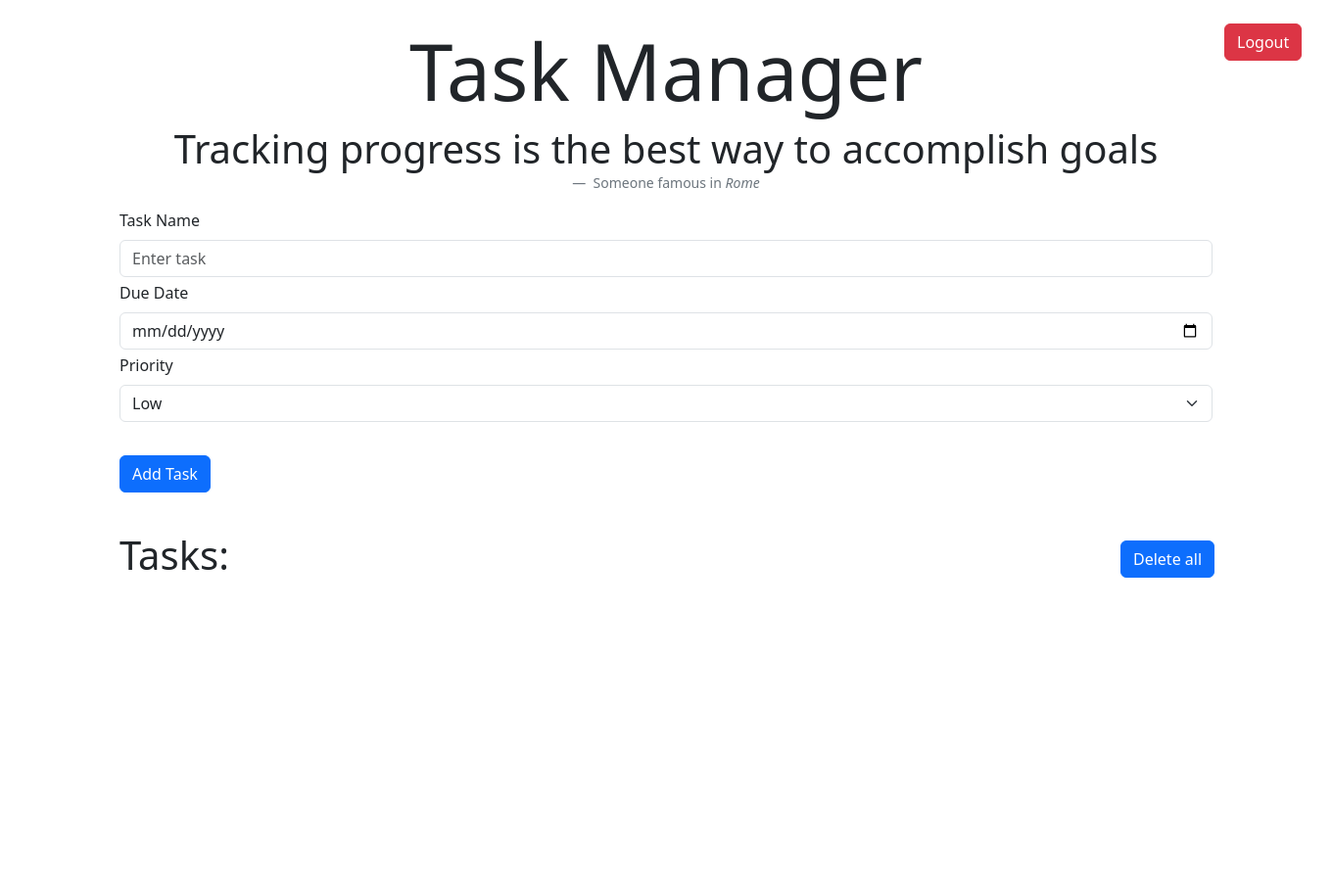
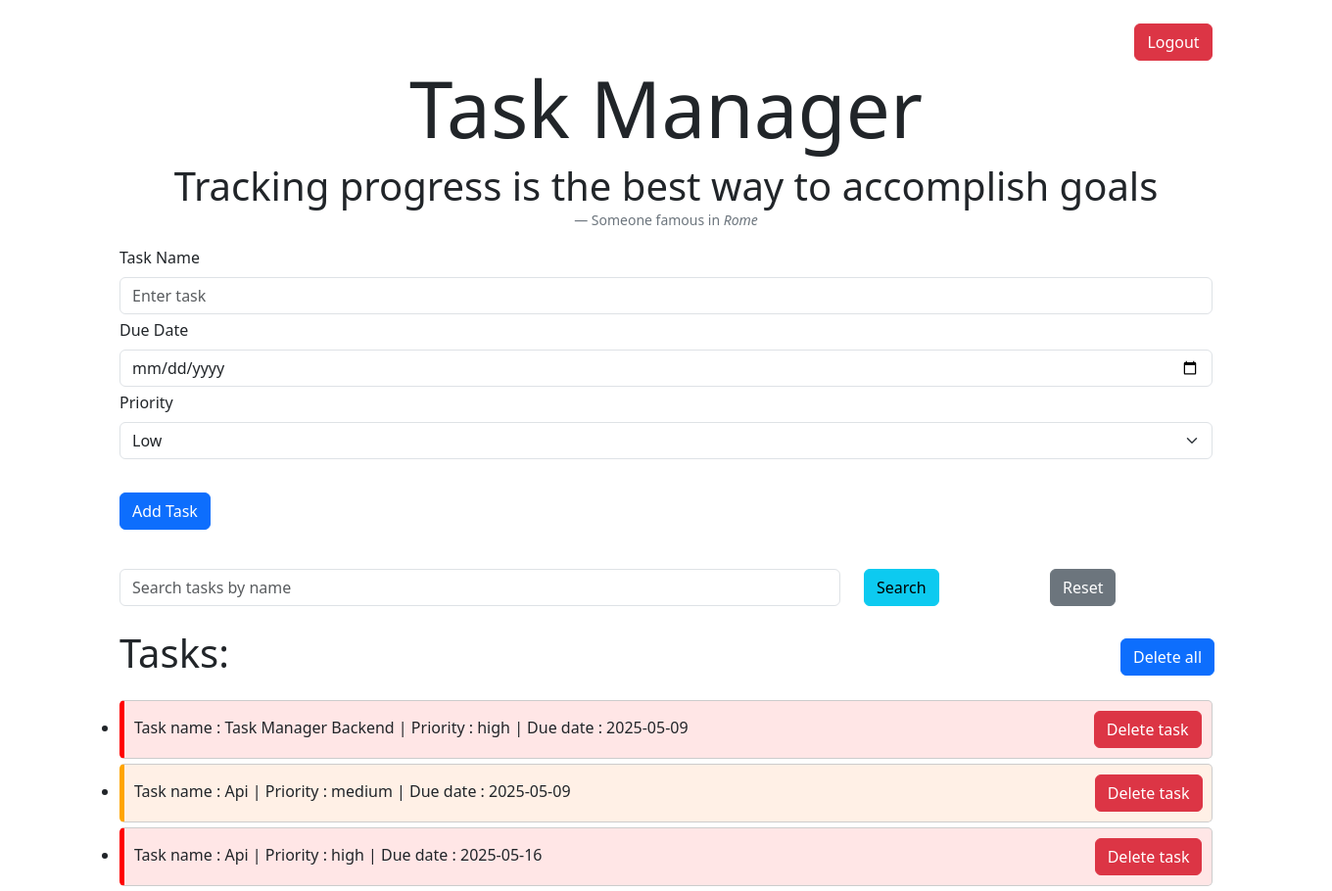
Before and after one commit to Shaurya200911/TaskManager, a Flask app: page / in a window 1360 px wide. Shown: the whole page at 98% size. Before the commit the page ends 590 px from the top, so only its background shows below. Run offline with Flask 3, Linux system fonts and the light colour scheme; a user stored in the database is signed in.

```diff
--- a/app.py
+++ b/app.py
@@ -1,5 +1,6 @@
 from flask import Flask, request, jsonify, redirect, url_for, render_template, session, send_from_directory
 from flask_sqlalchemy import SQLAlchemy
+from datetime import datetime
 
 app = Flask(__name__)
 app.config['SECRET_KEY'] = 'your-secret-key'
@@ -21,7 +22,6 @@ class Task(db.Model):
     title = db.Column(db.String(100), nullable=False)
     duedate = db.Column(db.Date, nullable=False)
     priority = db.Column(db.String, nullable=False)
-
     user_id = db.Column(db.Integer, db.ForeignKey('user.id'), nullable=False)
 
     def __repr__(self):
@@ -56,25 +56,76 @@ def login():
     else:
         return render_template('login.html')
 
-@app.route('/', methods=['GET', 'POST'])
+@app.route('/', methods=['GET'])
 def tasks():
     if 'user_id' not in session:
         return redirect(url_for('login'))
+    return render_template('index.html')
 
-    else:
-        if request.method == 'POST':
-            title = request.form.get('title')
-            duedate = request.form.get('duedate')
-            priority = request.form.get('priority')
+@app.route('/api/tasks', methods=['GET'])
+def get_tasks():
+    if 'user_id' not in session:
+        return jsonify({'error': 'Unauthorized'}), 401
+    tasks = Task.query.filter_by(user_id=session['user_id']).all()
+    return jsonify([
+        {
+            'id': task.id,
+            'name': task.title,
+            'dueDate': task.duedate.strftime('%Y-%m-%d'),
+            'priority': task.priority,
+            'completed': False
+        } for task in tasks
+    ])
 
-            task = Task(title=title, duedate=duedate, priority=priority, user_id=1)
-            db.session.add(task)
-            db.session.commit()
+@app.route('/api/tasks', methods=['POST'])
+def create_task():
+    if 'user_id' not in session:
+        return jsonify({'error': 'Unauthorized'}), 401
 
-            return redirect(url_for('tasks'))
-        else:
-            tasks = Task.query.all()
-            return render_template('index.html', tasks=tasks)
+    data = request.json
+    new_task = Task(
+        title=data['name'],
+        duedate=datetime.strptime(data['dueDate'], '%Y-%m-%d').date(),
+        priority=data['priority'],
+        user_id=session['user_id']
+    )
+    db.session.add(new_task)
+    db.session.commit()
+    return jsonify({'message': 'Task added', 'id': new_task.id})
+
+@app.route('/api/tasks/<int:task_id>', methods=['DELETE'])
+def delete_task(task_id):
+    if 'user_id' not in session:
+        return jsonify({'error': 'Unauthorized'}), 401
+
+    task = Task.query.filter_by(id=task_id, user_id=session['user_id']).first()
+    if not task:
+        return jsonify({'error': 'Task not found'}), 404
+
+    db.session.delete(task)
+    db.session.commit()
+    return jsonify({'message': 'Task deleted'})
+
+@app.route('/api/search')
+def search_tasks():
+    if 'user_id' not in session:
+        return jsonify({'error': 'Unauthorized'}), 401
+
+    keyword = request.args.get('q', '').lower()
+    tasks = Task.query.filter(
+        Task.user_id == session['user_id'],
+        Task.title.ilike(f'%{keyword}%')
+    ).all()
+
+    return jsonify([
+        {
+            'id': task.id,
+            'name': task.title,
+            'dueDate': task.duedate.strftime('%Y-%m-%d'),
+            'priority': task.priority,
+            'completed': False
+        } for task in tasks
+    ])
 
 @app.route('/logout')
 def logout():
@@ -92,4 +143,4 @@ def script():
 if __name__ == '__main__':
     with app.app_context():
         db.create_all()
-    app.run(debug=True)
+    app.run(host="0.0.0.0", debug=True)
--- /dev/null
+++ b/requirements.txt
@@ -0,0 +1,2 @@
+flask
+flask_sqlalchemy
--- a/script.js
+++ b/script.js
@@ -5,50 +5,42 @@ document.addEventListener('DOMContentLoaded', () => {
   const dueDateInput = document.getElementById('due-date');
   const prioritySelect = document.getElementById('priority');
   const tasksList = document.getElementById('tasks');
+  const searchButton = document.getElementById('search-btn');
+  const resetButton = document.getElementById('reset-btn');
+  const searchInput = document.getElementById('search-input');
 
-  function loadTasks() {
-    const storedTasks = localStorage.getItem('tasks');
-
-    return storedTasks ? JSON.parse(storedTasks) : [];
+  async function loadTasks() {
+    const response = await fetch('/api/tasks');
+    const tasks = await response.json();
+    renderTasks(tasks);
   }
 
-  function saveTasks() {
-    localStorage.setItem('tasks', JSON.stringify(tasks));
+  async function addTask(task) {
+    await fetch('/api/tasks', {
+      method: 'POST',
+      headers: {'Content-Type': 'application/json'},
+      body: JSON.stringify(task)
+    });
+    loadTasks();
   }
 
-  let tasks = loadTasks();
-  renderTasks(tasks);
+  async function deleteTask(id) {
+    await fetch(`/api/tasks/${id}`, { method: 'DELETE' });
+    loadTasks();
+  }
 
-  // function deleteTask(taskList) {
-  //   localStorage.removeItem('tasks');}
-  //   tasksList.innerHTML = '';
-  // });
-  //
-     deleteTaskButton.addEventListener('click', () => {
-       localStorage.removeItem('tasks');
-      tasksList.innerHTML = '';
-     })
-
-  addTaskButton.addEventListener('click', function() {
+  addTaskButton.addEventListener('click', function () {
     const taskName = taskNameInput.value;
     const dueDate = dueDateInput.value;
     const priority = prioritySelect.value;
 
-    if (taskName.trim() !== "" && dueDate.trim()!== "") {
+    if (taskName.trim() && dueDate.trim()) {
       const newTask = {
-        id: Date.now(),
         name: taskName,
         dueDate: dueDate,
-        priority: priority,
-        completed: false
+        priority: priority
       };
-
-      tasks.push(newTask);
-
-      saveTasks();
-
-      renderTasks(tasks);
-
+      addTask(newTask);
       taskNameInput.value = "";
       dueDateInput.value = "";
       prioritySelect.value = "low";
@@ -57,48 +49,54 @@ document.addEventListener('DOMContentLoaded', () => {
     }
   });
 
+  deleteTaskButton.addEventListener('click', async () => {
+    const response = await fetch('/api/tasks');
+    const tasks = await response.json();
+    for (let task of tasks) {
+      await deleteTask(task.id);
+    }
+  });
+
+  searchButton.addEventListener('click', async () => {
+    const query = searchInput.value.trim();
+    if (!query) {
+      loadTasks();
+      return;
+    }
+    const response = await fetch(`/api/search?q=${encodeURIComponent(query)}`);
+    const tasks = await response.json();
+    renderTasks(tasks);
+  });
+
+  resetButton.addEventListener('click', () => {
+    searchInput.value = '';
+    loadTasks();
+  });
+
   function renderTasks(taskList) {
-    const tasksList = document.getElementById('tasks');
     tasksList.innerHTML = '';
     taskList.forEach(task => {
       const listItem = document.createElement('li');
-      const deleteTask = document.createElement('button');
+      listItem.classList.add('task-item', `priority-${task.priority}`);
+      listItem.dataset.taskId = task.id;
+      if (task.completed) listItem.classList.add('completed');
 
-      listItem.classList.add('task-item');
-      listItem.dataset.taskId = task.id;
+      listItem.innerHTML = `
+        Task name : ${task.name} | Priority : ${task.priority} | Due date : ${task.dueDate}
+      `;
 
-      deleteTask.dataset.id = task.id;
-      deleteTask.innerHTML += "Delete task";
-      deleteTask.classList.add("btn");
-      deleteTask.classList.add("btn-danger");
-      deleteTask.classList.add("delete-task");
+      const deleteButton = document.createElement('button');
+      deleteButton.textContent = 'Delete task';
+      deleteButton.className = 'btn btn-danger delete-task';
+      deleteButton.onclick = (e) => {
+        e.stopPropagation();
+        deleteTask(task.id);
+      };
 
-      listItem.classList.add(`priority-${task.priority}`);
-
-      if (task.completed) {
-        listItem.classList.add('completed');
-      }
-
-      listItem.addEventListener('click', function() {
-        listItem.classList.add('completed');
-        task['completed'] = true
-        saveTasks();
-        //alert("Task completed successfully");
-
-      });
-
-       deleteTask.addEventListener('click', function() {
-         event.stopPropagation();
-          tasks.pop(task);
-          saveTasks();
-          listItem.remove()
-       });
-
-      listItem.innerHTML += `\tTask name : ${task.name} |\n
-                                Priority  : ${task.priority} |\n
-                                Due date  : ${task.dueDate}`;
-      listItem.appendChild(deleteTask);
+      listItem.appendChild(deleteButton);
       tasksList.appendChild(listItem);
     });
   }
-})
+
+  loadTasks();
+});
--- a/styles.css
+++ b/styles.css
@@ -43,6 +43,6 @@
 }
 
 .logout{
-   position: absolute;
-   left: 1250px;
+   position: sticky;
+   left: 5000px;
 }
--- a/templates/index.html
+++ b/templates/index.html
@@ -6,8 +6,8 @@
   <meta name="author" content="Task Manager for people without time">
   <title>Task Manager</title>
   <link rel="stylesheet" href="styles.css" />
-  <link href="https://cdn.jsdelivr.net/npm/bootstrap@5.3.5/dist/css/bootstrap.min.css" rel="stylesheet" integrity="sha384-SgOJa3DmI69IUzQ2PVdRZhwQ+dy64/BUtbMJw1MZ8t5HZApcHrRKUc4W0kG879m7" crossorigin="anonymous">
-  <script src="https://cdn.jsdelivr.net/npm/bootstrap@5.3.5/dist/js/bootstrap.bundle.min.js" integrity="sha384-k6d4wzSIapyDyv1kpU366/PK5hCdSbCRGRCMv+eplOQJWyd1fbcAu9OCUj5zNLiq" crossorigin="anonymous"></script>
+  <link href="https://cdn.jsdelivr.net/npm/bootstrap@5.3.5/dist/css/bootstrap.min.css" rel="stylesheet">
+  <script src="https://cdn.jsdelivr.net/npm/bootstrap@5.3.5/dist/js/bootstrap.bundle.min.js"></script>
 </head>
 <body>
 <div class="container mt-4">
@@ -19,13 +19,12 @@
         <blockquote class="blockquote">
           <p class="display-6">Tracking progress is the best way to accomplish goals</p>
         </blockquote>
-        <figcaption class="blockquote-footer">
-          Someone famous in <cite title="Source Title">Rome</cite>
-        </figcaption>
+        <figcaption class="blockquote-footer">Someone famous in <cite title="Source Title">Rome</cite></figcaption>
       </figure>
     </center>
   </div>
 
+  <!-- Task Input -->
   <section id="input-section" class="mb-3">
     <div class="row g-1 align-items-center">
       <div class="col-md-15">
@@ -50,13 +49,26 @@
     </div>
   </section>
 
+  <!-- Search Section (Below Add Button) -->
+  <section id="search-section" class="mb-4">
+    <div class="row">
+      <div class="col-md-8">
+        <input type="text" id="search-input" class="form-control" placeholder="Search tasks by name">
+      </div>
+      <div class="col-md-2">
+        <button id="search-btn" class="btn btn-info">Search</button>
+      </div>
+      <div class="col-md-2">
+        <button id="reset-btn" class="btn btn-secondary">Reset</button>
+      </div>
+    </div>
+  </section>
+
+  <!-- Task Actions -->
   <section id="filter-section" class="mb-3">
     <div class="row align-items-center">
       <div class="col-md-6">
-        <div class="btn-group" role="group" aria-label="Filter tasks">
-          <h1>Tasks:</h1><br>
-
-        </div>
+        <h1>Tasks:</h1>
       </div>
       <div class="col-md-6">
         <button type="button" class="btn btn-primary delete" id="deleteall">Delete all</button>
@@ -64,9 +76,9 @@
     </div>
   </section>
 
+  <!-- Task List -->
   <section id="task-list">
-    <ul id="tasks" class="list-group">
-    </ul>
+    <ul id="tasks" class="list-group"></ul>
   </section>
 </div>
 
```
Also changed, not shown: docker-compose.yml (added, +11 -0 lines), instance/database.db, 1 other file.
